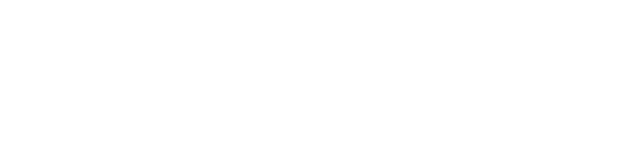
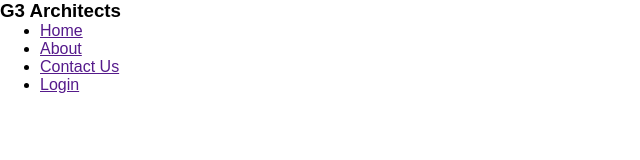
Before and after one commit to shajibshahriare/architect-website, a plain HTML site: page index.html in a window 1280 px wide. Shown: the whole page, without its empty margins (0-640 px from the left). Drawn offline with Linux system fonts and the light colour scheme.

Commit message:
font family work sans added

```diff
--- a/index.html
+++ b/index.html
@@ -8,6 +8,15 @@
 </head>
 <body>
     <header>
+        <nav>
+            <h3>G3 Architects</h3>
+            <ul>
+                <li><a href="">Home</a></li>
+                <li><a href="">About</a></li>
+                <li><a href="">Contact Us</a></li>
+                <li><a href="">Login</a></li>
+            </ul>
+        </nav>
 
 
 
--- a/styles/style.css
+++ b/styles/style.css
@@ -0,0 +1,9 @@
+*{
+    margin: 0;
+    padding: 0:
+}
+/* work sans font */
+@import url('https://fonts.googleapis.com/css2?family=Work+Sans:wght@300;400;500;600;700;800&display=swap');
+*{
+    font-family: 'Work Sans', sans-serif;
+}
```
